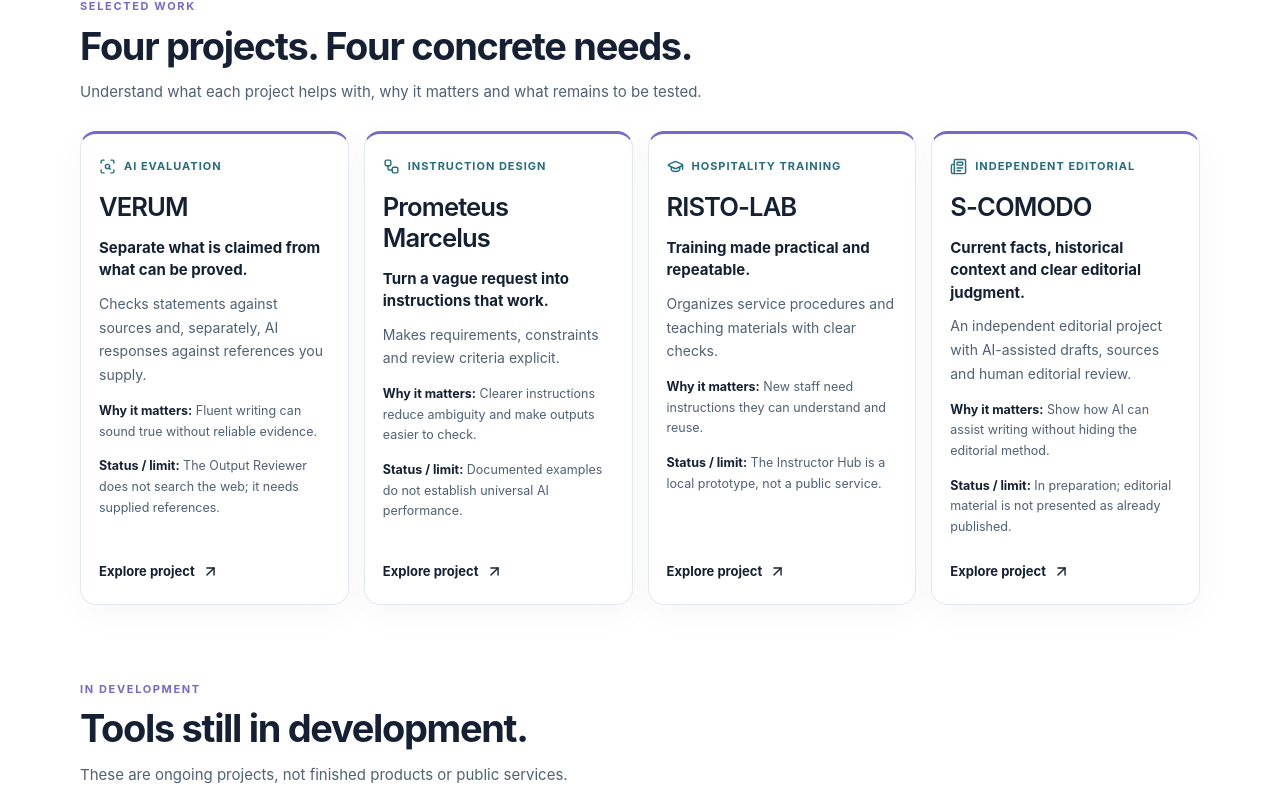
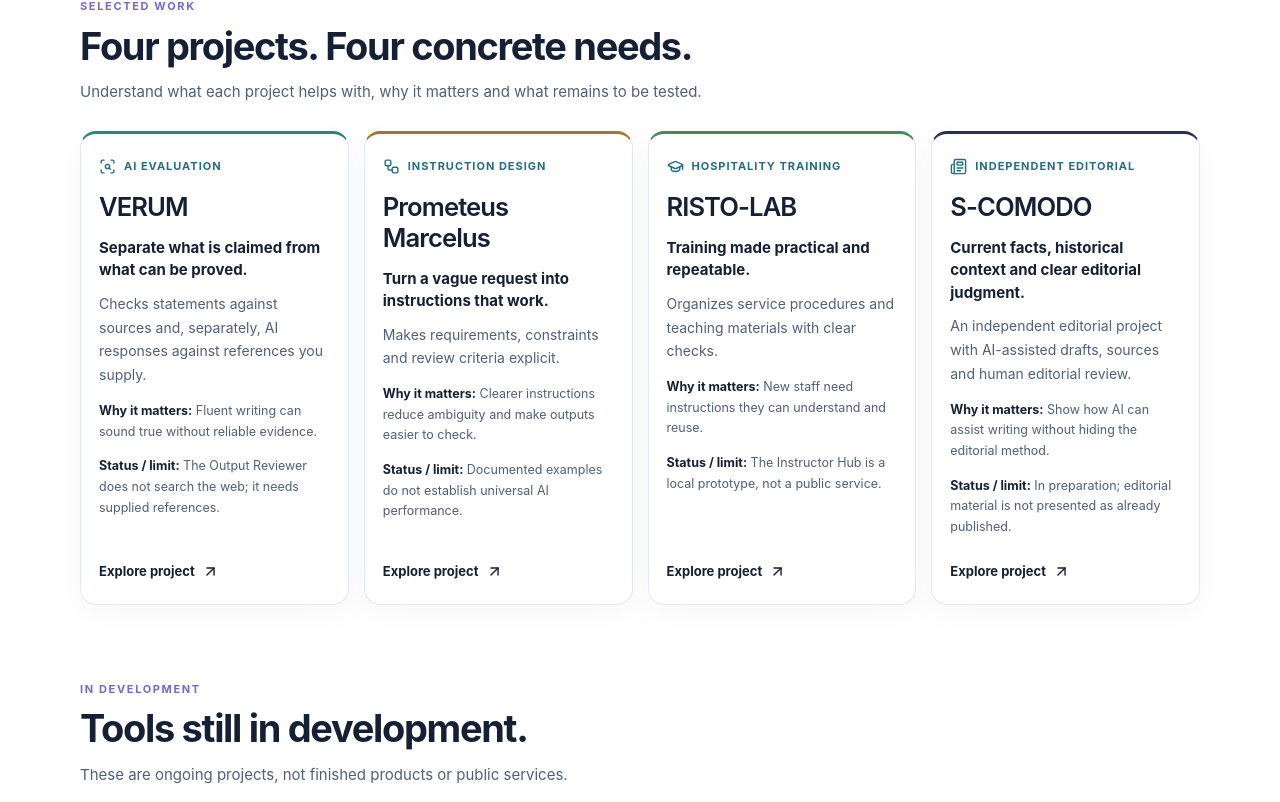
Before and after one commit to manzo8b/marcelus-v-v01, a Next.js app in the folder apps/marcelus-ai-lab/: page / in a window 1280 px wide. Shown: the part 758-1560 px from the top of the page. Built offline with nearby package versions, Linux system fonts and the light colour scheme.

Commit message:
style: correctly render project-specific accent colors in CSS modules

```diff
--- a/apps/marcelus-ai-lab/components/home-v2.module.css
+++ b/apps/marcelus-ai-lab/components/home-v2.module.css
@@ -198,3 +198,9 @@
   .skillText h2 { font-size: 29px; }
   .heroText h1 { font-size: clamp(39px,10vw,51px); }
 }
+
+/* Explicit CSS-module variants used by the four featured project cards. */
+.accentVerum { border-top-color: #288778; }
+.accentPrometeus { border-top-color: #a6742d; }
+.accentRisto { border-top-color: #46895c; }
+.accentEditorial { border-top-color: #29304b; }
```
